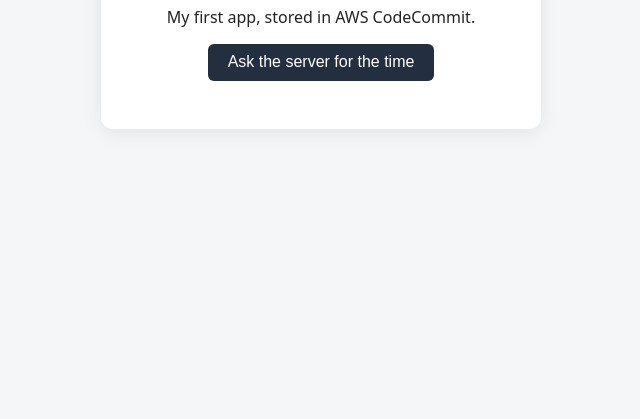
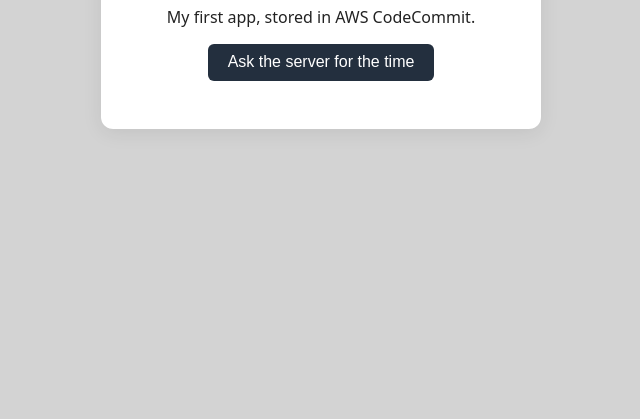
Before and after one commit to ckiety/my-nodejs-app, a website: page index.html in a window 1280 px wide. Shown: the part 381-800 px from the top of the page, without its empty margins (319-959 px from the left). Drawn offline with Linux system fonts and the light colour scheme.

Commit message:
Change page background to gray

```diff
--- a/index.html
+++ b/index.html
@@ -7,7 +7,7 @@
   <style>
     body {
       font-family: system-ui, sans-serif;
-      background: #f4f6f8;
+      background: #d3d3d3;
       color: #222;
       display: flex;
       justify-content: center;
```
